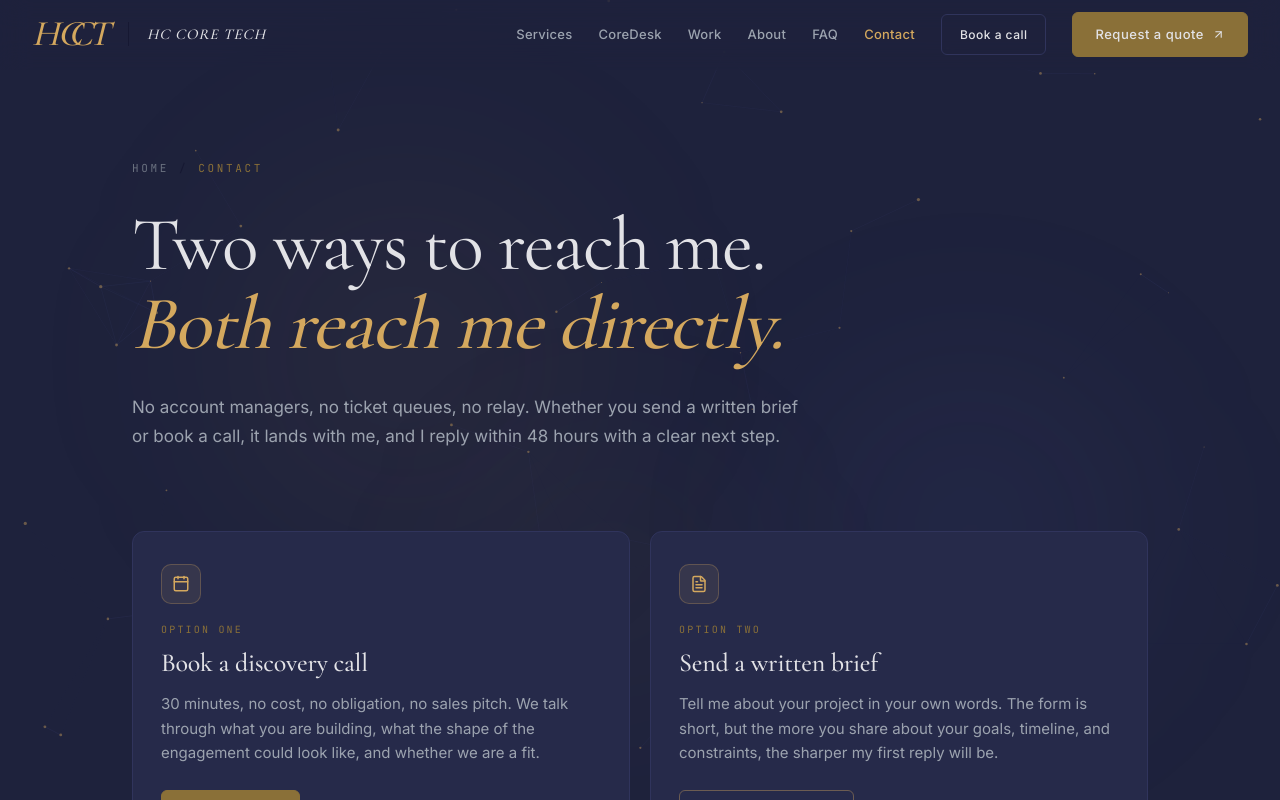
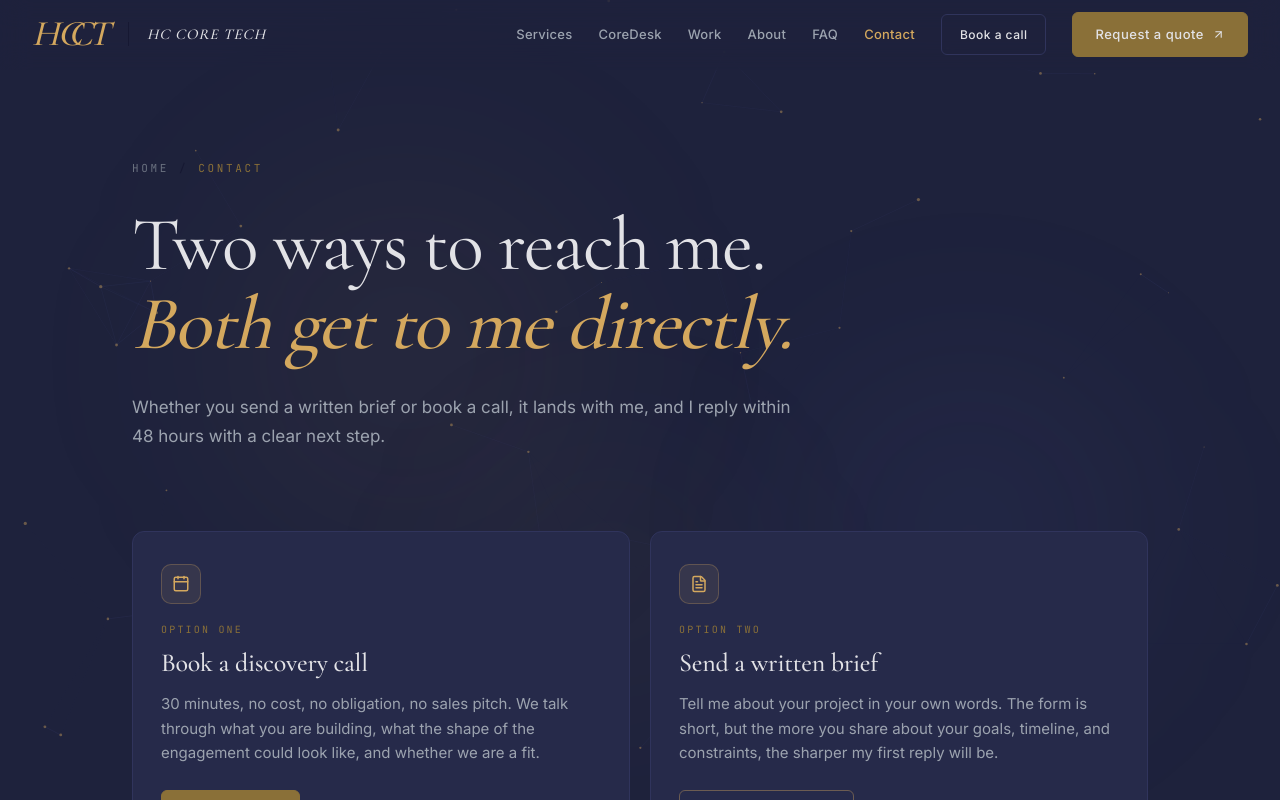
Before and after one commit to hc-core-tech/hccoretech-site, a Next.js app: page /contact in a window 1280 px wide. Shown: the top 800 px of the page. Built offline with nearby package versions, Linux system fonts and the light colour scheme.

Commit message:
contact: 'both get to me directly', drop redundant no-managers/tickets line

```diff
--- a/app/contact/page.tsx
+++ b/app/contact/page.tsx
@@ -34,7 +34,7 @@ export default function ContactPage() {
             Two ways to reach me.
             <br />
             <span style={{ fontStyle: 'italic', color: T.gold, fontWeight: 500 }}>
-              Both reach me directly.
+              Both get to me directly.
             </span>
           </h1>
         </Reveal>
@@ -45,7 +45,7 @@ export default function ContactPage() {
             color: T.softText, maxWidth: '680px',
             marginBottom: '20px',
           }}>
-            No account managers, no ticket queues, no relay. Whether you send a written brief or book a call, it lands with me, and I reply within 48 hours with a clear next step.
+            Whether you send a written brief or book a call, it lands with me, and I reply within 48 hours with a clear next step.
           </p>
         </Reveal>
       </section>
```
